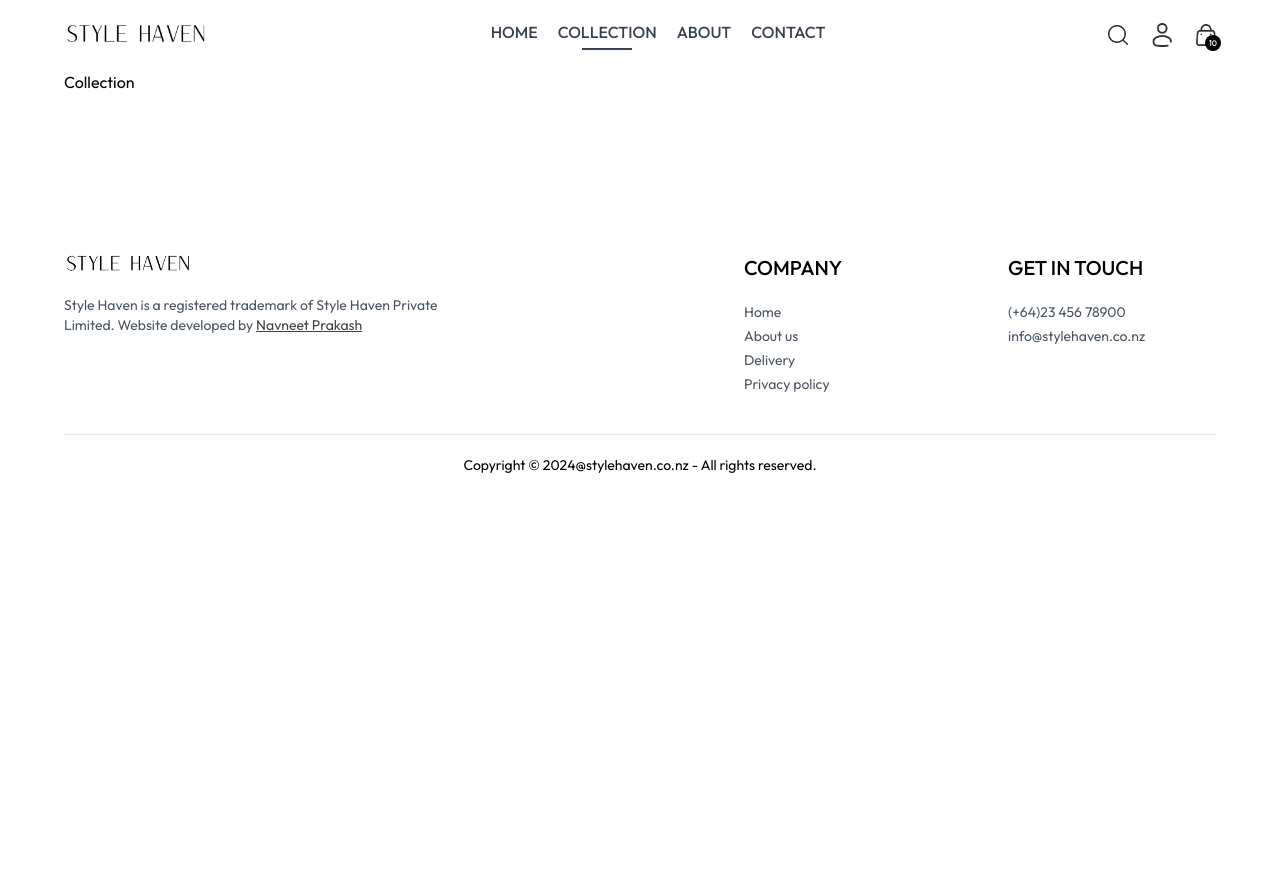
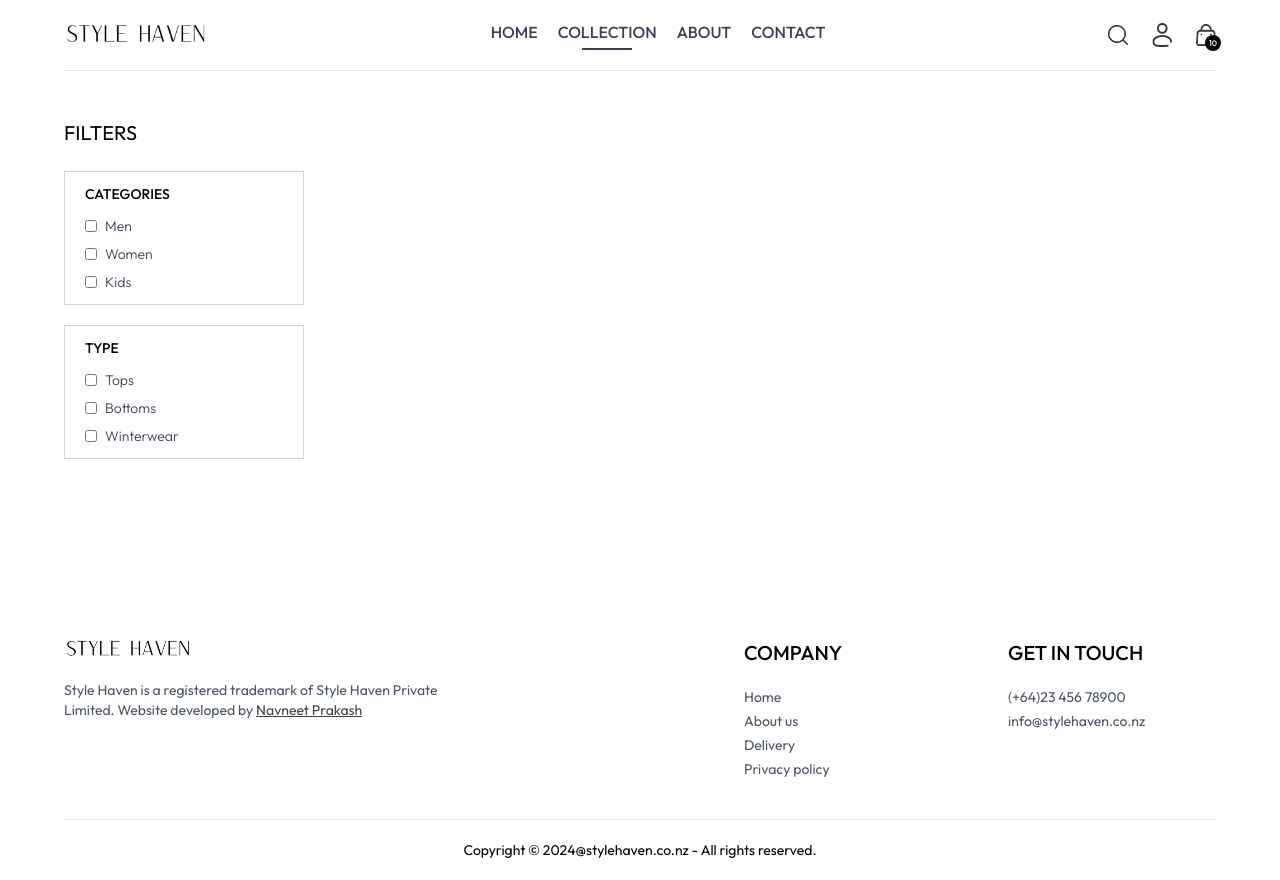
Before and after one commit to navneetprakash/react-ecom-frontend-vite, a React (Vite) app in the folder frontend/: page /collection in a window 1280 px wide. Before the commit the page ends 800 px from the top, so only its background shows below. Built offline with nearby package versions, Linux system fonts and the light colour scheme.

Commit message:
added checkboxes for the filters show/hide in collections page

```diff
--- a/frontend/src/pages/Collection.jsx
+++ b/frontend/src/pages/Collection.jsx
@@ -1,7 +1,62 @@
-import React from "react";
+import { useContext, useState } from 'react';
+import { ShopContext } from '../context/ShopContext';
+import { assets } from '../assets/assets';
 
 const Collection = () => {
-  return <div>Collection</div>;
+
+  const { products } = useContext(ShopContext);
+  const [showFilter, setShowFilter] = useState(false);
+
+  return (
+    <div className='flex flex-col sm:flex-row gap-1 sm:gap-10  pt-10 border-t'>
+      {/* Filter options */}
+      <div className='min-w-60'>
+        <p onClick={() => setShowFilter(!showFilter)} className='my-2 text-xl flex items-center cursor-pointer gap-2'>FILTERS
+          <img className={`h-3 sm:hidden ${showFilter ? 'rotate-90' : ''}`} src={assets.dropdown_icon} alt="filter dropdown icon" />
+        </p>
+
+        {/* Category filter */}
+        <div className={`border border-gray-300 pl-5 py-3 mt-6 ${showFilter ? '' : 'hidden'} sm:block`}>
+          <p className='mb-3 text-sm font-medium'>CATEGORIES</p>
+          <div className='flex flex-col gap-2 text-sm font-light text-gray-700'>
+
+            <p className='flex gap-2'>
+              <input type="checkbox" className='w-3' value={"Men"} />Men
+            </p>
+
+            <p className='flex gap-2'>
+              <input type="checkbox" className='w-3' value={"Women"} />Women
+            </p>
+
+            <p className='flex gap-2'>
+              <input type="checkbox" className='w-3' value={"Kids"} />Kids
+            </p>
+          </div>
+        </div>
+
+        {/* Subcategory filter */}
+        <div className={`border border-gray-300 pl-5 py-3 my-5 ${showFilter ? '' : 'hidden'} sm:block`}>
+          <p className='mb-3 text-sm font-medium'>TYPE</p>
+          <div className='flex flex-col gap-2 text-sm font-light text-gray-700'>
+
+            <p className='flex gap-2'>
+              <input type="checkbox" className='w-3' value={"Topwear"} /> Tops
+            </p>
+
+            <p className='flex gap-2'>
+              <input type="checkbox" className='w-3' value={"Bottomwear"} /> Bottoms
+            </p>
+
+            <p className='flex gap-2'>
+              <input type="checkbox" className='w-3' value={"Winterwear"} /> Winterwear
+            </p>
+          </div>
+        </div>
+      </div>
+
+      {/* right side */}
+    </div>
+  );
 };
 
 export default Collection;
```
